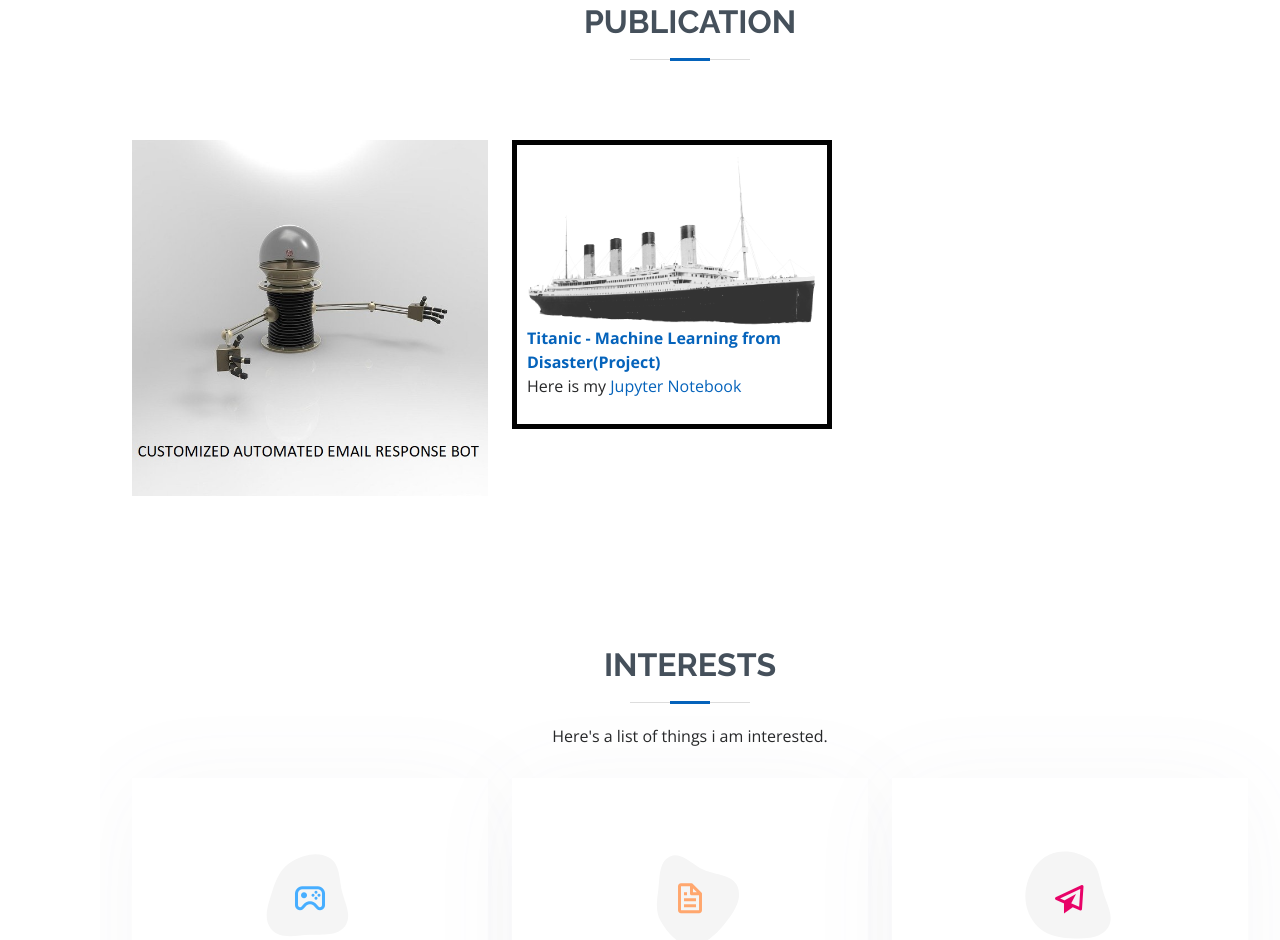
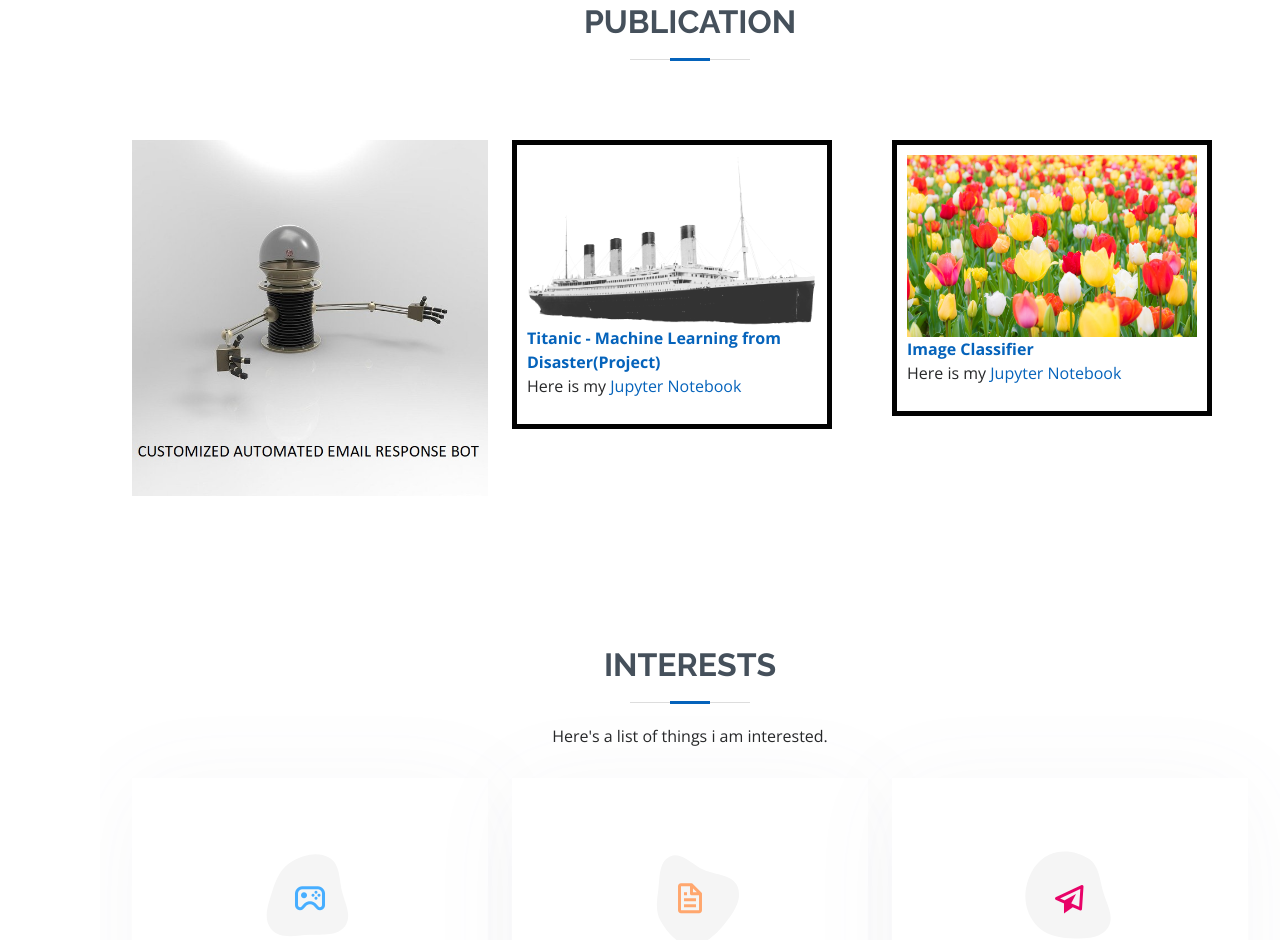
Before and after one commit to maharshalmighty/maharshalmighty.github.io, a plain HTML site: page index.html in a window 1280 px wide. Shown: the part 3549-4489 px from the top of the page. Drawn offline with nearby package versions, Linux system fonts and the light colour scheme.

Commit message:
Added Other Assignemnt 1

```diff
--- a/index.html
+++ b/index.html
@@ -383,8 +383,13 @@
               <strong><a href="https://medium.com/@maharshalmighty/titanic-survivor-predictor-1ffe5af38c9d">Titanic - Machine Learning from Disaster(Project)</a></h1></strong>
               <p>Here is my <a href="assets/Code/titanic-survivor-prediction.ipynb" target="_blank">Jupyter Notebook</a></p>
             </div>
-
           </div>
+          <div class="col-lg-4 col-md-6 portfolio-item filter-app">
+            <div class = "Project">
+              <img src="assets/img/portfolio/flowers.jpg" class="img-fluid" alt="">
+              <strong><a href="https://medium.com/@maharshalmighty/flowers-image-classifier-using-neural-networks-b145c4bc1831">Image Classifier</a></h1></strong>
+              <p>Here is my <a href="assets/Code/custom-created-classifier (1).ipynb" target="_blank">Jupyter Notebook</a></p>
+            </div>
           <!--
           <div class="col-lg-4 col-md-6 portfolio-item filter-web">
             <div class="portfolio-wrap">
```
Also changed, not shown: assets/img/portfolio/flowers.jpg (added), assets/img/portfolio/image-classifier-dataset-cover.jpg (added), 1 other file.
